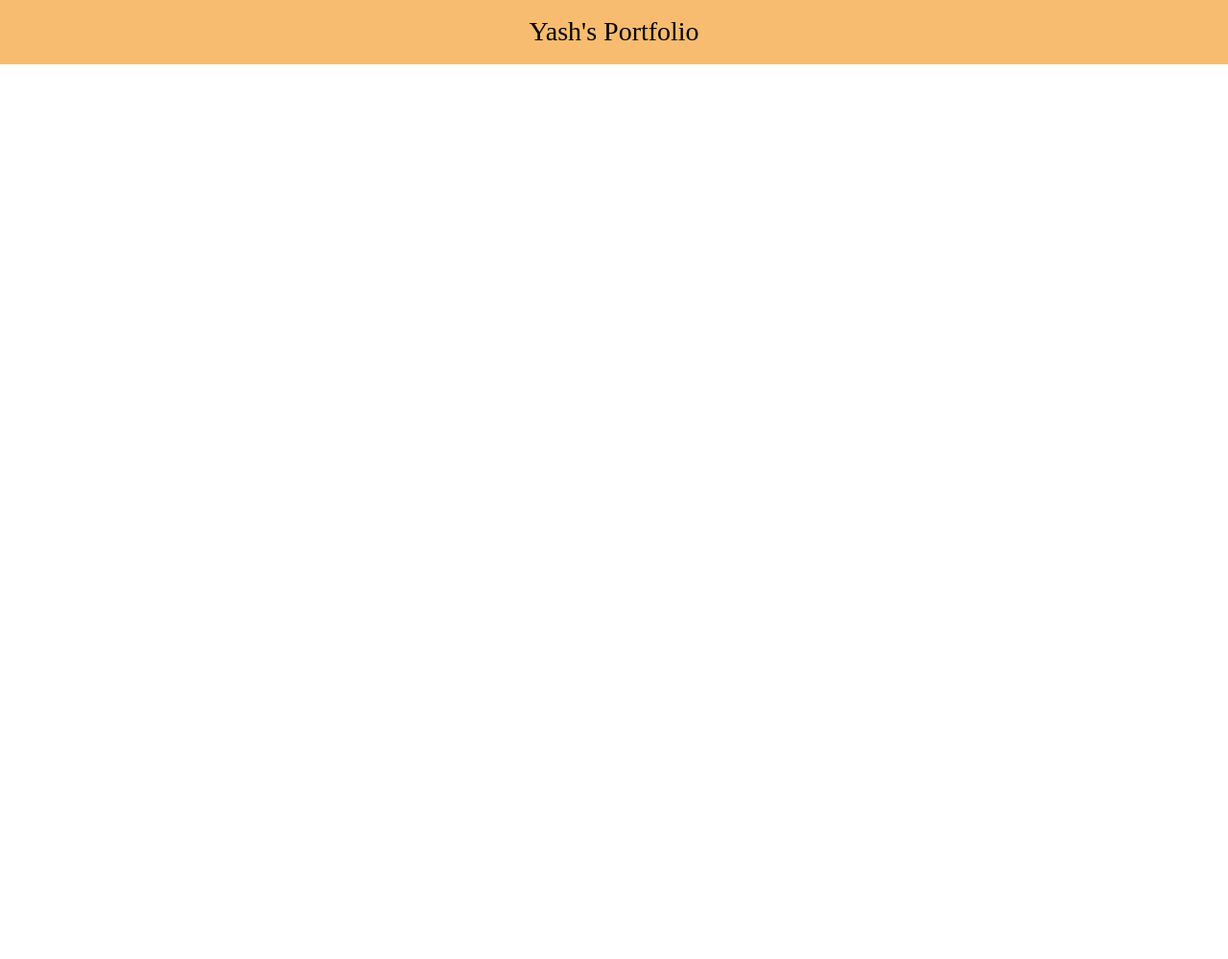
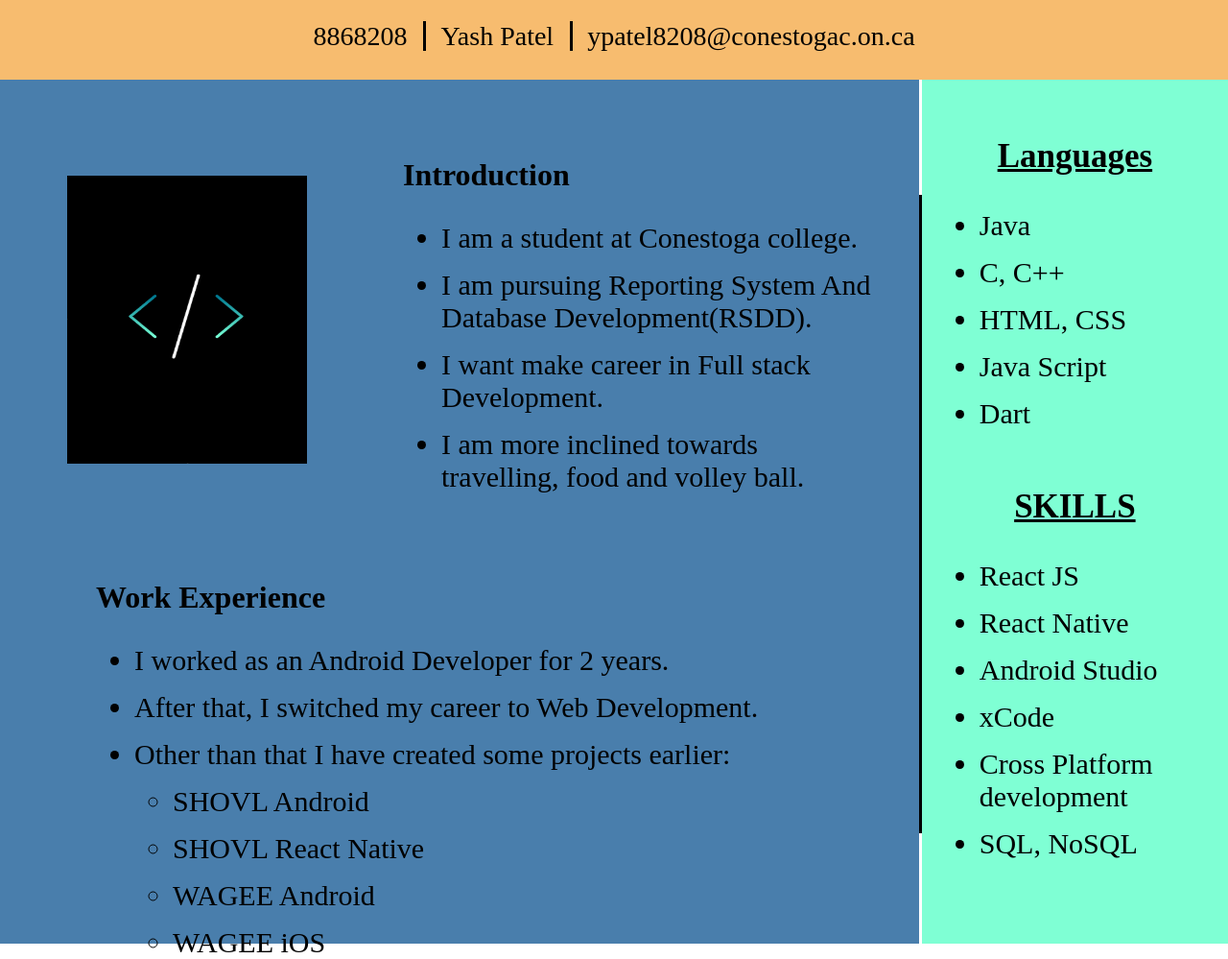
Before and after one commit to YaxPatel25/Yash-s-Portfolio-RSDD-, a plain HTML site: page index.html in a window 1280 px wide. Shown: the whole page at 96% size. Before the commit the page ends 800 px from the top, so only its background shows below. Drawn offline with Linux system fonts and the light colour scheme.

Commit message:
Half of Main

```diff
--- a/index.html
+++ b/index.html
@@ -6,7 +6,69 @@
     </head>
     <body>
         <div class="header">
-            Yash's Portfolio
+            <span>8868208</span>
+            <span class="vl"></span>
+            <span>Yash Patel </span>
+            <span class="vl"></span>
+            <span>ypatel8208@conestogac.on.ca</span>
+        </div>
+        <div class="parent">
+            <div class="mainSection">
+                <div class="parent1">
+                    <div>
+                       <img class="profilepic" src="./images/1.png">
+                    </div>
+                    <div class="introtext">
+                        <h1 class="intro">Introduction</h1>
+                        <ul>
+                            <li>I am a student at Conestoga college.</li>
+                            <li>I am pursuing Reporting System And Database Development(RSDD).</li>
+                            <li>I want make career in Full stack Development.</li>
+                            <li>I am more inclined towards travelling, food and volley ball.</li>
+                        </ul>
+                    </div>
+                </div>
+                <div class="introtext">
+                    <h1 class="intro">Work Experience</h1>
+                    <ul>
+                        <li>I worked as an Android Developer for 2 years.</li>
+                        <li>After that, I switched my career to Web Development.</li>
+                        <li>Other than that I have created some projects earlier:
+                            <ul>
+                                <li><a href="https://github.com/YaxPatel25/Shovl-Android-Project">SHOVL Android</a></li>
+                                <li><a href="https://github.com/YaxPatel25/Shovl-React-Native">SHOVL React Native</a></li>
+                                <li><a href="https://github.com/YaxPatel25/Wagee_Android_Project_Semester_One">WAGEE Android</a></li>
+                                <li><a href="https://github.com/YaxPatel25/Wagee_IOS_Project_Semester_One_new-Sem_one">WAGEE iOS</a></li>
+                            </ul>
+                        </li>
+                    </ul>
+                </div>
+                <div class="country">
+
+                </div>
+            </div>
+            <div class="vl1"></div>
+            <div class="sideBar">
+                <div>
+                    <h1 class="skillsTitle">Languages</h1>
+                    <ul class="skills">
+                        <li>Java</li>
+                        <li>C, C++</li>
+                        <li>HTML, CSS</li>
+                        <li>Java Script</li>
+                        <li>Dart</li>
+                    </ul>
+                    <h1 class="skillsTitle">SKILLS</h1>
+                    <ul class="skills">
+                        <li>React JS</li>
+                        <li>React Native</li>
+                        <li>Android Studio</li>
+                        <li>xCode</li>
+                        <li>Cross Platform development</li>
+                        <li>SQL, NoSQL</li>
+                    </ul>
+                </div>
+            </div>
         </div>
     </body>
 </html>
--- a/style.css
+++ b/style.css
@@ -3,11 +3,63 @@ body{
 }
 .header{
     background-color: rgb(247, 188, 111);
-    height: 50px;
+    height: 45px;
     width: 100%;
-    padding-top: 17px;
+    padding: 22px 0 16px 0;
+    margin: auto;
     flex-direction: row;
     text-align: center;
-    justify-content: center;
     font-size: 28px;
 }
+.vl{
+    border-left: 3px solid black;
+    height: 35px;
+    margin: 0 15px 0 10px;
+}
+.vl1{
+    border-left: 3px solid black;
+    height: 665px;
+    margin: 120px 0 0 0;
+}
+.parent{
+    display: flex;
+    height: 900px;
+}
+.parent1{
+    display: flex;
+}
+.mainSection{
+    background-color: rgb(73, 126, 172);
+    width: 75%;
+}
+.sideBar{
+    background-color: aquamarine;
+    width: 25%;
+}
+.profilepic{
+    height: 300px;
+    width: 250px;
+    margin: 100px 0 0 70px;
+}
+.introtext{
+    margin: 60px 40px 0 100px;
+}
+ul{
+    font-size: 30px;
+}
+li{
+    margin: 15px 0 15px 0;
+}
+a{
+    color: black;
+    text-decoration: none;
+}
+.skills{
+    margin: 35px 0 25px 20px;
+}
+.skillsTitle{
+    margin-top: 60px;
+    text-align: center;
+    font-size: 35px;
+    text-decoration: underline;
+}
```
Also changed, not shown: images/1.png (added), 2 other files.
